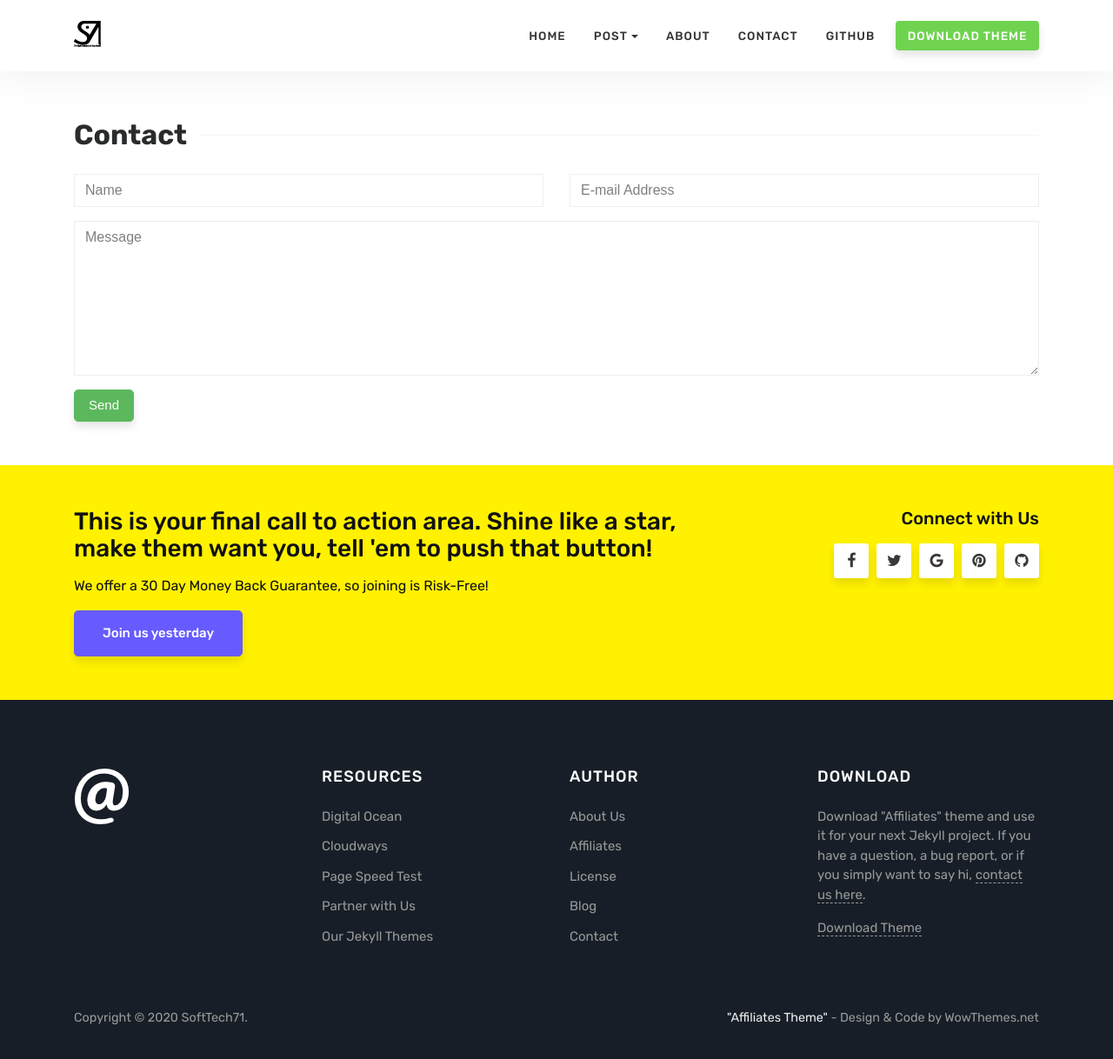
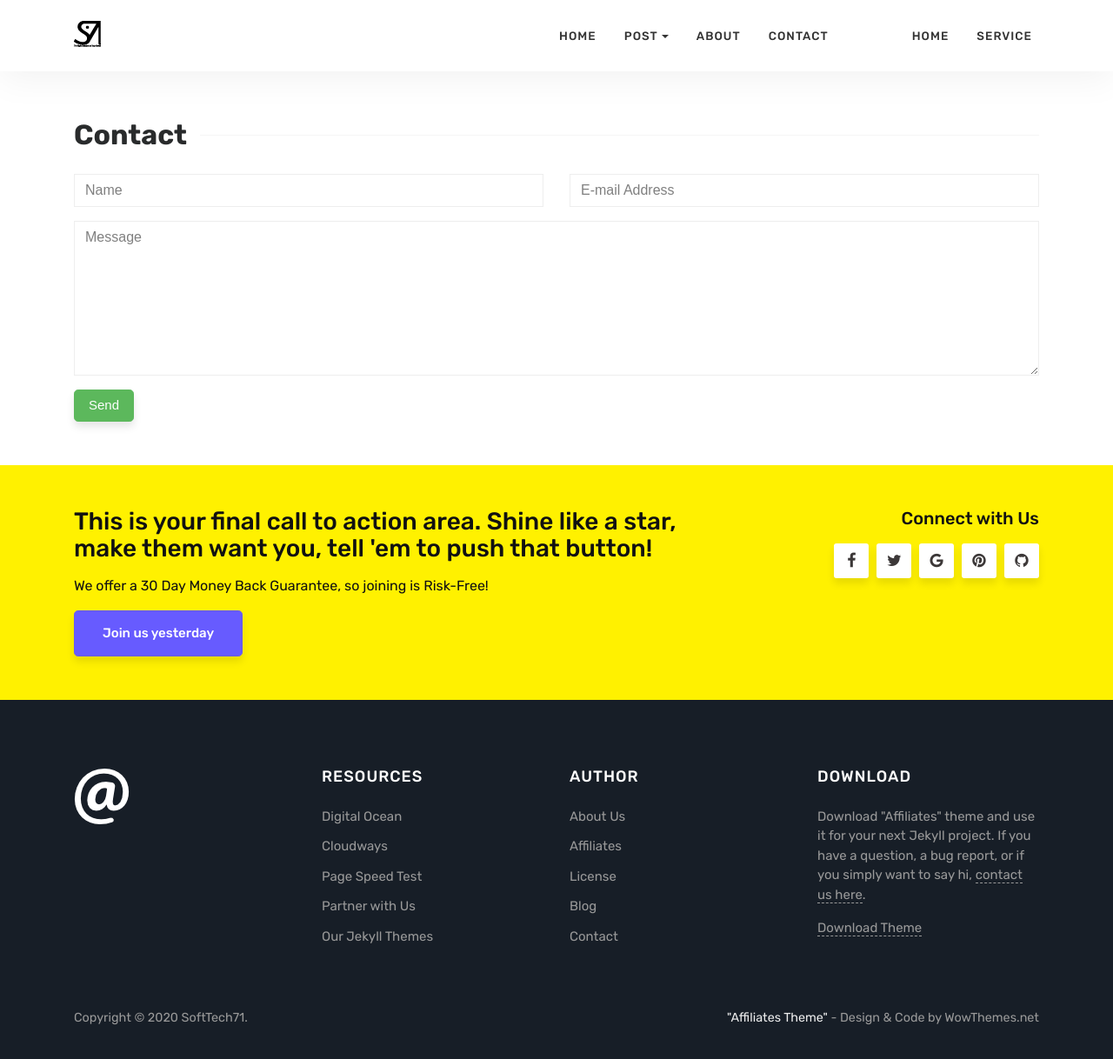
Before and after one commit to softtech71/softtech71.github.io, a Jekyll site: the page built from contact.html, in a window 1280 px wide and 1228 px high. Shown: the top 1218 px of the window at 87% size. Built offline with Jekyll 4.4.1, drawn with Linux system fonts in a browser that asks for light colours.

Commit message:
Updated jekyll menu in dynamic

```diff
--- a/_config.yml
+++ b/_config.yml
@@ -47,6 +47,7 @@
   permalinks:
     category: '/category/:name/'
 
+permalink: /:title
 # Other
 markdown: kramdown
 highlighter: rouge
--- a/_layouts/default.html
+++ b/_layouts/default.html
@@ -12,7 +12,7 @@
 <link href="{{ site.baseurl }}/assets/css/theme.css" rel="stylesheet">
 <link href="{{ site.baseurl }}/assets/css/custom.css" rel="stylesheet">
 
-{{site.sharethis}}
+<!-- {{site.sharethis}} -->
 
 {% if jekyll.environment == 'production' %}
 <script>
@@ -68,7 +68,16 @@
                     </div>
                 </li>
 
+
+                {% for page in site.pages %}
+
                 <li class="nav-item">
+                    <a class="nav-link" href="{{ site.baseurl }}/{{page.title}}">{{page.title}}</a>
+                </li>
+
+                {% endfor %}
+
+                <!-- <li class="nav-item">
                     <a class="nav-link" href="{{ site.baseurl }}/about">About</a>
                 </li>
 
@@ -83,7 +92,7 @@
 
                 <li class="nav-item">
                     <a class="nav-link highlight" href="https://github.com/wowthemesnet/affiliates-jekyll-theme/archive/master.zip">Download Theme</a>
-                </li>
+                </li>  -->
 
             </ul>
             <!-- End Menu -->
```
